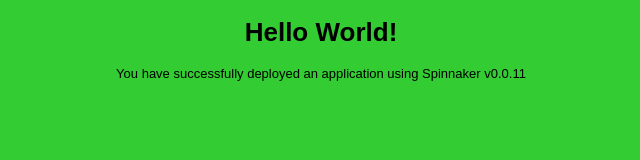
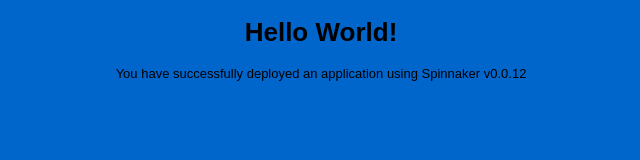
Before and after one commit to punkerside/spinnaker-app, a plain HTML site: page index.html in a window 1280 px wide. Shown: the whole page, without its empty margins (319-959 px from the left). Drawn offline with Linux system fonts and the light colour scheme.

Commit message:
test build

```diff
--- a/index.html
+++ b/index.html
@@ -5,8 +5,8 @@
   <style>
     body {
       color: #000000;
-      background-color: #33cc33;
-      /* background-color: #0066cc; */
+      /* background-color: #33cc33; */
+      background-color: #0066cc;
       font-family: Arial, sans-serif;
       font-size:13px;
     }
@@ -14,6 +14,6 @@
 </head>
 <body>
   <div align="center"><h1>Hello World!</h1></div>
-  <div align="center">You have successfully deployed an application using Spinnaker v0.0.11</div>
+  <div align="center">You have successfully deployed an application using Spinnaker v0.0.12</div>
 </body>
 </html>
```
